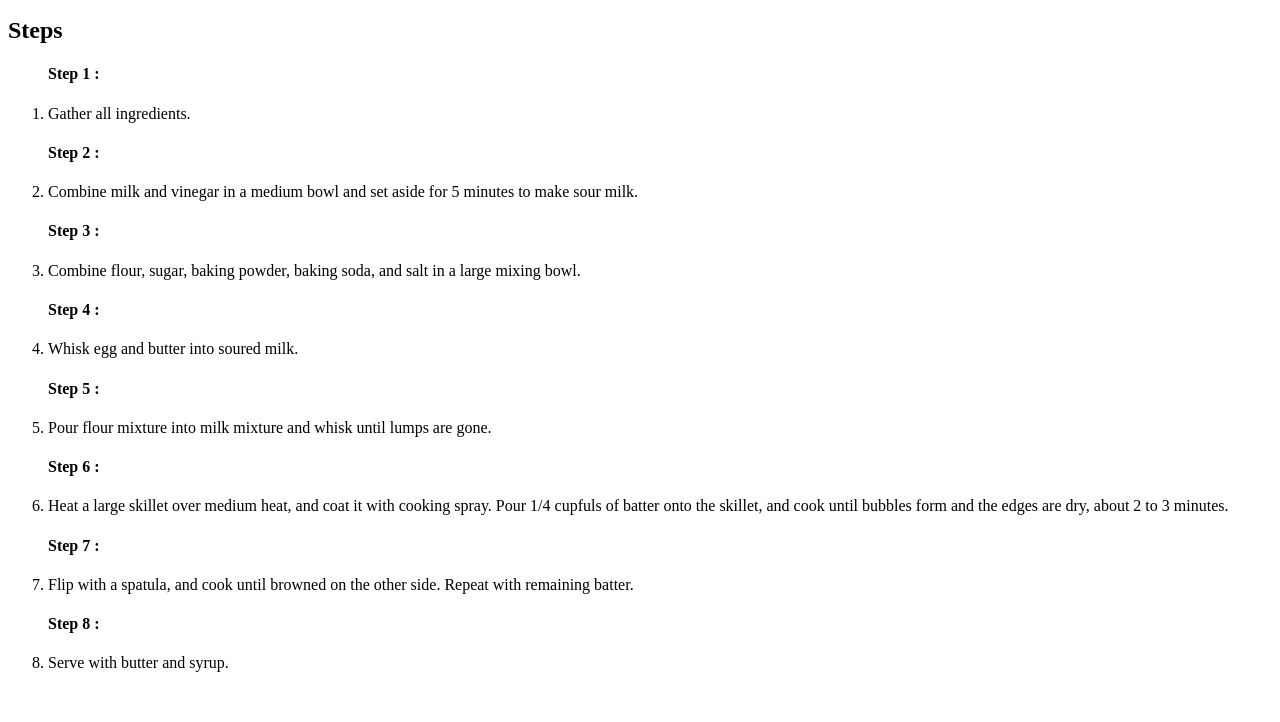
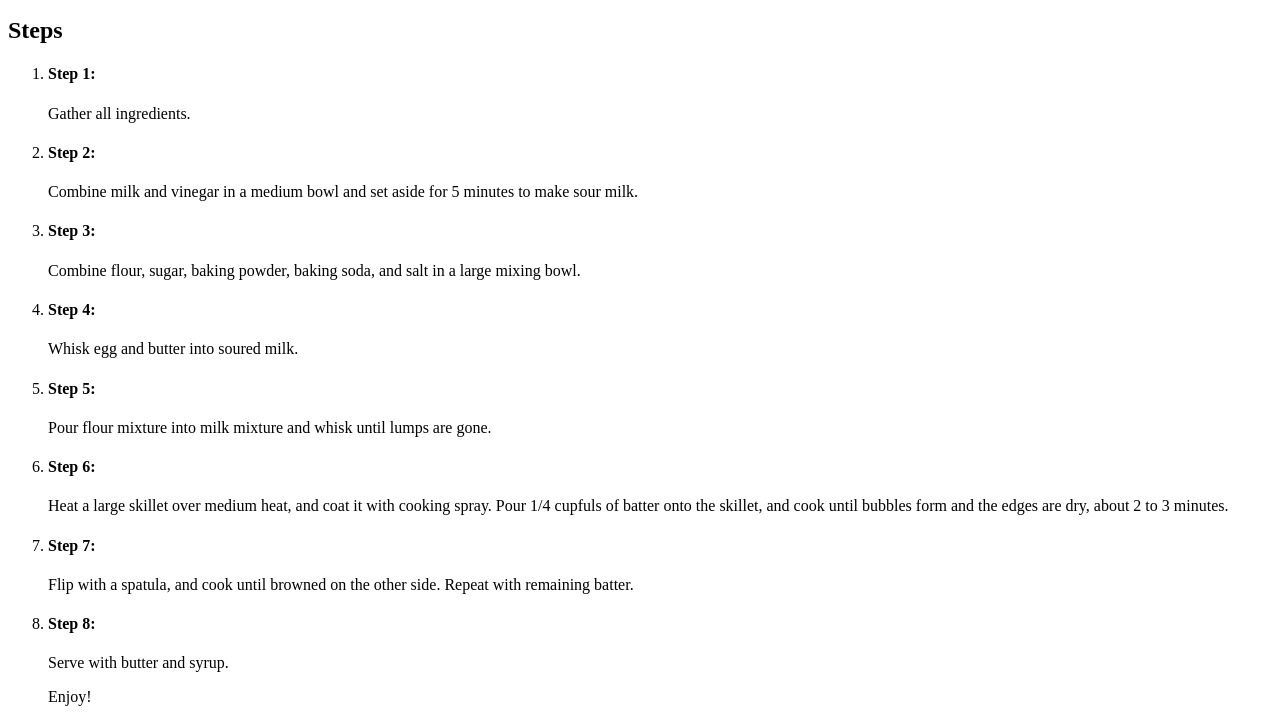
Before and after one commit to ElG87/odin-recipes, a plain HTML site: page recipes/pancakes.html in a window 1280 px wide. Shown: the part 663-1385 px from the top of the page. Before the commit the page ends 1351 px from the top, so only its background shows below. Drawn offline with Linux system fonts and the light colour scheme.

Commit message:
Add h4 steps in list

```diff
--- a/recipes/pancakes.html
+++ b/recipes/pancakes.html
@@ -27,22 +27,17 @@
         </ul>
     <h2>Steps</h2>
     <ol>
-        <h4>Step 1 :</h4>
-        <li> Gather all ingredients.</li>
-        <h4>Step 2 :</h4>
-        <li>Combine milk and vinegar in a medium bowl and set aside for 5 minutes to make sour milk.</li>
-        <h4>Step 3 :</h4>
-        <li>Combine flour, sugar, baking powder, baking soda, and salt in a large mixing bowl.</li>
-        <h4>Step 4 :</h4>
-        <li>Whisk egg and butter into soured milk.</li>
-        <h4>Step 5 :</h4>
-        <li>Pour flour mixture into milk mixture and whisk until lumps are gone.</li>
-        <h4>Step 6 :</h4>
-        <li>Heat a large skillet over medium heat, and coat it with cooking spray. Pour 1/4 cupfuls of batter onto the skillet, and cook until bubbles form and the edges are dry, about 2 to 3 minutes.</li>
-        <h4>Step 7 :</h4>
-        <li>Flip with a spatula, and cook until browned on the other side. Repeat with remaining batter.</li>
-        <h4>Step 8 :</h4>
-        <li>Serve with butter and syrup.</li>
+
+        <li><h4>Step 1:</h4> Gather all ingredients.</li>
+        <li><h4>Step 2:</h4>Combine milk and vinegar in a medium bowl and set aside for 5 minutes to make sour milk.</li>
+        <li><h4>Step 3:</h4>Combine flour, sugar, baking powder, baking soda, and salt in a large mixing bowl.</li>
+        <li><h4>Step 4:</h4>Whisk egg and butter into soured milk.</li>
+        <li><h4>Step 5:</h4>Pour flour mixture into milk mixture and whisk until lumps are gone.</li>
+        <li><h4>Step 6:</h4>Heat a large skillet over medium heat, and coat it with cooking spray. Pour 1/4 cupfuls of batter onto the skillet, and cook until bubbles form and the edges are dry, about 2 to 3 minutes.</li>
+        <li><h4>Step 7:</h4>Flip with a spatula, and cook until browned on the other side. Repeat with remaining batter.</li>
+        <li><h4>Step 8:</h4>Serve with butter and syrup.</li>
+
+        <p>Enjoy!</p>
     </ol>
 </body>
 </html>
```
